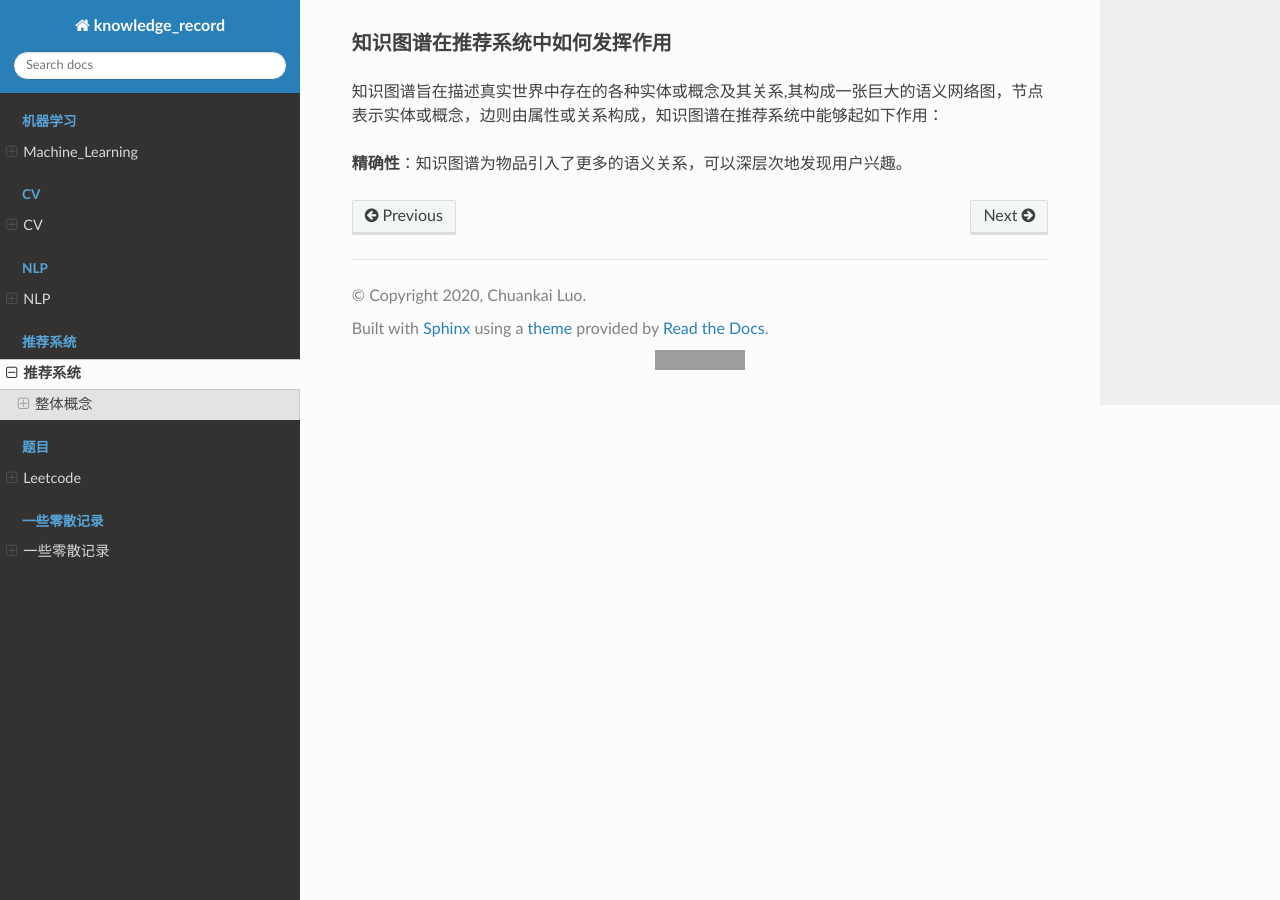
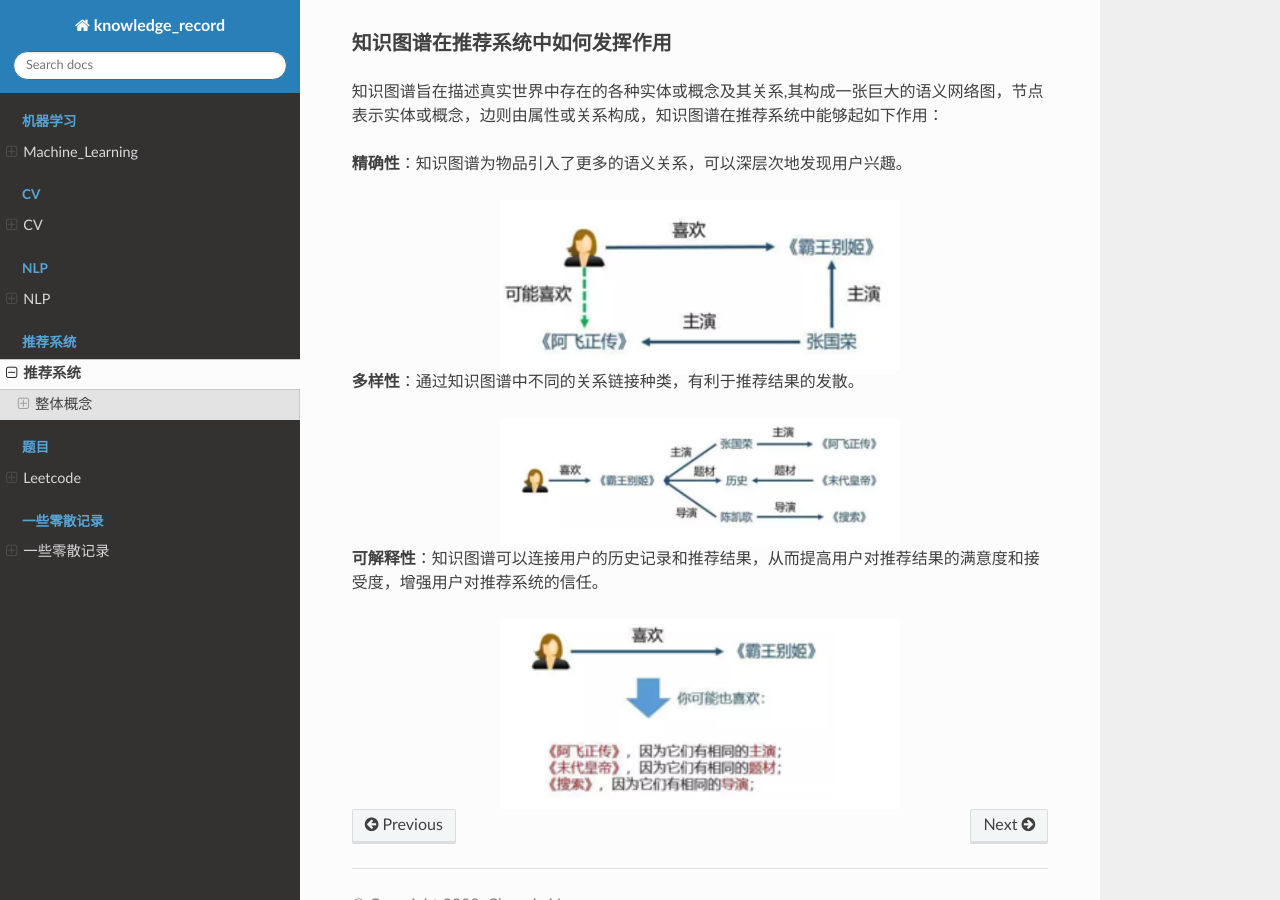
Before and after one commit to luochuankai-JHU/knowledge_record, a Sphinx documentation site: the page built from docs/recommend/recommend.rst, in a window 1280 px wide and 900 px high, scrolled down 1469 px. Built offline with Sphinx 7.4.7 and the Read the Docs theme 2.0.0, drawn with Linux system fonts in a browser that asks for light colours; grey boxes are pictures that could not be loaded.

Commit message:
recommend

```diff
--- a/docs/recommend/recommend.rst
+++ b/docs/recommend/recommend.rst
@@ -61,3 +61,20 @@
 知识图谱旨在描述真实世界中存在的各种实体或概念及其关系,其构成一张巨大的语义网络图，节点表示实体或概念，边则由属性或关系构成，知识图谱在推荐系统中能够起如下作用：
 
 **精确性**：知识图谱为物品引入了更多的语义关系，可以深层次地发现用户兴趣。
+
+.. image:: ../../_static/recommend/re_prec.png
+	:align: center
+	:width: 400
+
+**多样性**：通过知识图谱中不同的关系链接种类，有利于推荐结果的发散。
+
+.. image:: ../../_static/recommend/re_mul.png
+	:align: center
+	:width: 400
+
+
+**可解释性**：知识图谱可以连接用户的历史记录和推荐结果，从而提高用户对推荐结果的满意度和接受度，增强用户对推荐系统的信任。
+
+.. image:: ../../_static/recommend/re_expl.png
+	:align: center
+	:width: 400
```
Also changed, not shown: docs/_static/recommend/re_expl.png (added), docs/_static/recommend/re_mul.png (added), docs/_static/recommend/re_prec.png (added).
